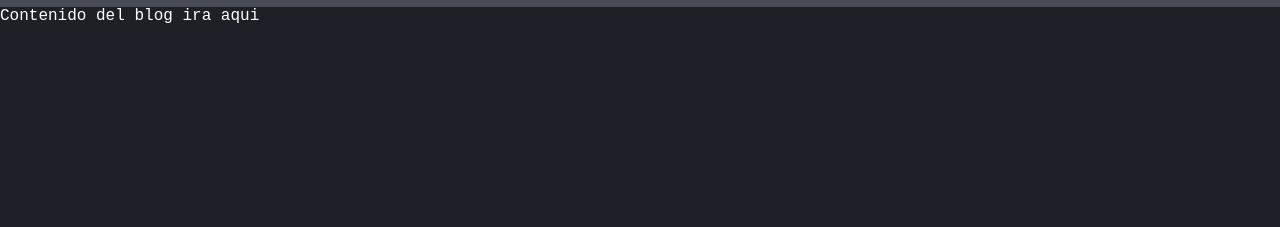
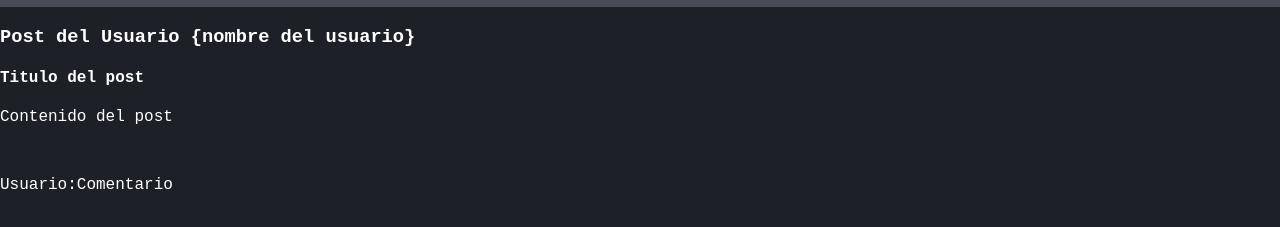
Before and after one commit to millanmun95/git-curso, a plain HTML site: page index.html in a window 1280 px wide. Shown: the part 63-290 px from the top of the page. Drawn offline with Linux system fonts and the light colour scheme; a web font is replaced by a local one.

Commit message:
Add post html

```diff
--- a/index.html
+++ b/index.html
@@ -15,8 +15,14 @@
         <img class="logo" src="img/git.png">
         <h1>Blog Curso git y github</h1>
     </div>
-    <div>
-        Contenido del blog ira aqui
+    <div class="container" id="content">
+        <h3>Post del Usuario {nombre del usuario}</h3>
+        <div class="post">
+            <h4>Titulo del post</h4>
+            <p>Contenido del post</p>
+            <br>
+            <p><span>Usuario:</span>Comentario</p>
+        </div>
     </div>
 </body>
 </html>
```
